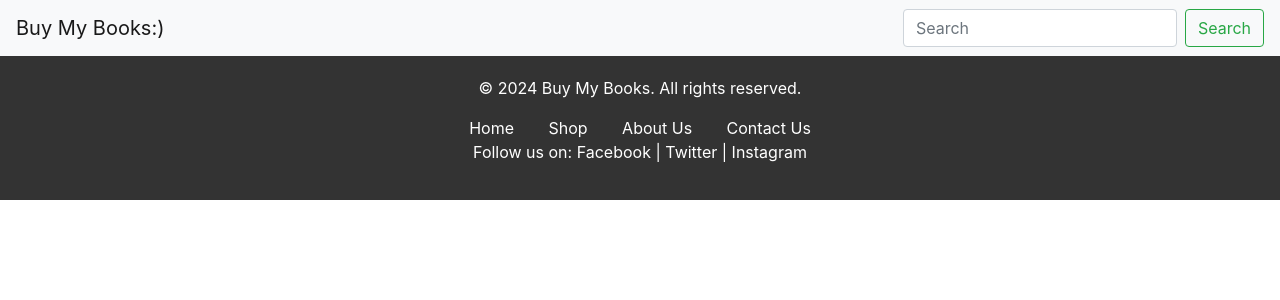
After one commit to muhammedaslamshah/book-shop-e-com-website, a Django app: template products/templates/base.html in a window 1280 px wide. The commit adds this page. Shown: the top 300 px of the page. Run offline with Django 5.2, Linux system fonts and the light colour scheme; the template is opened without the code that fills it, so the values that code supplies are empty.

Commit message:
4th commit | almost finish v1.0.1

```diff
--- /dev/null
+++ b/products/templates/base.html
@@ -0,0 +1,43 @@
+<!doctype html>
+<html lang="en">
+  <head>
+    <!-- Required meta tags -->
+    <meta charset="utf-8">
+    <meta name="viewport" content="width=device-width, initial-scale=1, shrink-to-fit=no">
+
+    <!-- Bootstrap CSS -->
+    <link rel="stylesheet" href="https://cdn.jsdelivr.net/npm/bootstrap@4.6.2/dist/css/bootstrap.min.css" integrity="sha384-xOolHFLEh07PJGoPkLv1IbcEPTNtaed2xpHsD9ESMhqIYd0nLMwNLD69Npy4HI+N" crossorigin="anonymous">
+
+  </head>
+  <body>
+
+    {% comment %} navbar {% endcomment %}
+    {% include "navbar.html" %}
+
+    {% comment %} title-nature-of-the-content {% endcomment %}
+    {% block title %}
+
+    {% endblock title %}
+
+    {% block content %}
+
+    {% endblock content %}
+
+    <!-- Optional JavaScript; choose one of the two! -->
+
+    <!-- Option 1: jQuery and Bootstrap Bundle (includes Popper) -->
+    <script src="https://cdn.jsdelivr.net/npm/jquery@3.5.1/dist/jquery.slim.min.js" integrity="sha384-DfXdz2htPH0lsSSs5nCTpuj/zy4C+OGpamoFVy38MVBnE+IbbVYUew+OrCXaRkfj" crossorigin="anonymous"></script>
+    <script src="https://cdn.jsdelivr.net/npm/bootstrap@4.6.2/dist/js/bootstrap.bundle.min.js" integrity="sha384-Fy6S3B9q64WdZWQUiU+q4/2Lc9npb8tCaSX9FK7E8HnRr0Jz8D6OP9dO5Vg3Q9ct" crossorigin="anonymous"></script>
+
+    <!-- Option 2: Separate Popper and Bootstrap JS -->
+    <!--
+    <script src="https://cdn.jsdelivr.net/npm/jquery@3.5.1/dist/jquery.slim.min.js" integrity="sha384-DfXdz2htPH0lsSSs5nCTpuj/zy4C+OGpamoFVy38MVBnE+IbbVYUew+OrCXaRkfj" crossorigin="anonymous"></script>
+    <script src="https://cdn.jsdelivr.net/npm/popper.js@1.16.1/dist/umd/popper.min.js" integrity="sha384-9/reFTGAW83EW2RDu2S0VKaIzap3H66lZH81PoYlFhbGU+6BZp6G7niu735Sk7lN" crossorigin="anonymous"></script>
+    <script src="https://cdn.jsdelivr.net/npm/bootstrap@4.6.2/dist/js/bootstrap.min.js" integrity="sha384-+sLIOodYLS7CIrQpBjl+C7nPvqq+FbNUBDunl/OZv93DB7Ln/533i8e/mZXLi/P+" crossorigin="anonymous"></script>
+    -->
+
+
+    {% comment %} footer {% endcomment %}
+    {% include "footer.html" %}
+  </body>
+</html>
--- /dev/null
+++ b/products/templates/footer.html
@@ -0,0 +1,10 @@
+<div style="background-color: #333; color: white; text-align: center; padding: 20px; bottom: 0; width: 100%;">
+    <p>&copy; 2024 Buy My Books. All rights reserved.</p>
+    <nav>
+        <a href="#" style="color: white; text-decoration: none; margin: 0 15px;">Home</a>
+        <a href="#" style="color: white; text-decoration: none; margin: 0 15px;">Shop</a>
+        <a href="#" style="color: white; text-decoration: none; margin: 0 15px;">About Us</a>
+        <a href="#" style="color: white; text-decoration: none; margin: 0 15px;">Contact Us</a>
+    </nav>
+    <p>Follow us on: <a href="#" target="_blank" style="color: white; text-decoration: none;">Facebook</a> | <a href="#" target="_blank" style="color: white; text-decoration: none;">Twitter</a> | <a href="#" target="_blank" style="color: white; text-decoration: none;">Instagram</a></p>
+</div>
--- /dev/null
+++ b/products/templates/navbar.html
@@ -0,0 +1,17 @@
+<nav class="navbar navbar-expand-lg navbar-light bg-light">
+    <a class="navbar-brand" href="#">Buy My Books:)</a>
+    <button class="navbar-toggler" type="button" data-toggle="collapse" data-target="#navbarSupportedContent" aria-controls="navbarSupportedContent" aria-expanded="false" aria-label="Toggle navigation">
+      <span class="navbar-toggler-icon"></span>
+    </button>
+
+    <div class="collapse navbar-collapse" id="navbarSupportedContent">
+      <ul class="navbar-nav mr-auto">
+        <li class="nav-item active">
+        </li>
+      </ul>
+      <form class="form-inline my-2 my-lg-0">
+        <input class="form-control mr-sm-2" type="search" placeholder="Search" aria-label="Search">
+        <button class="btn btn-outline-success my-2 my-sm-0" type="submit">Search</button>
+      </form>
+    </div>
+  </nav>
```
Also changed, not shown: products/templates/index.html (+22 -4 lines), db.sqlite3.
